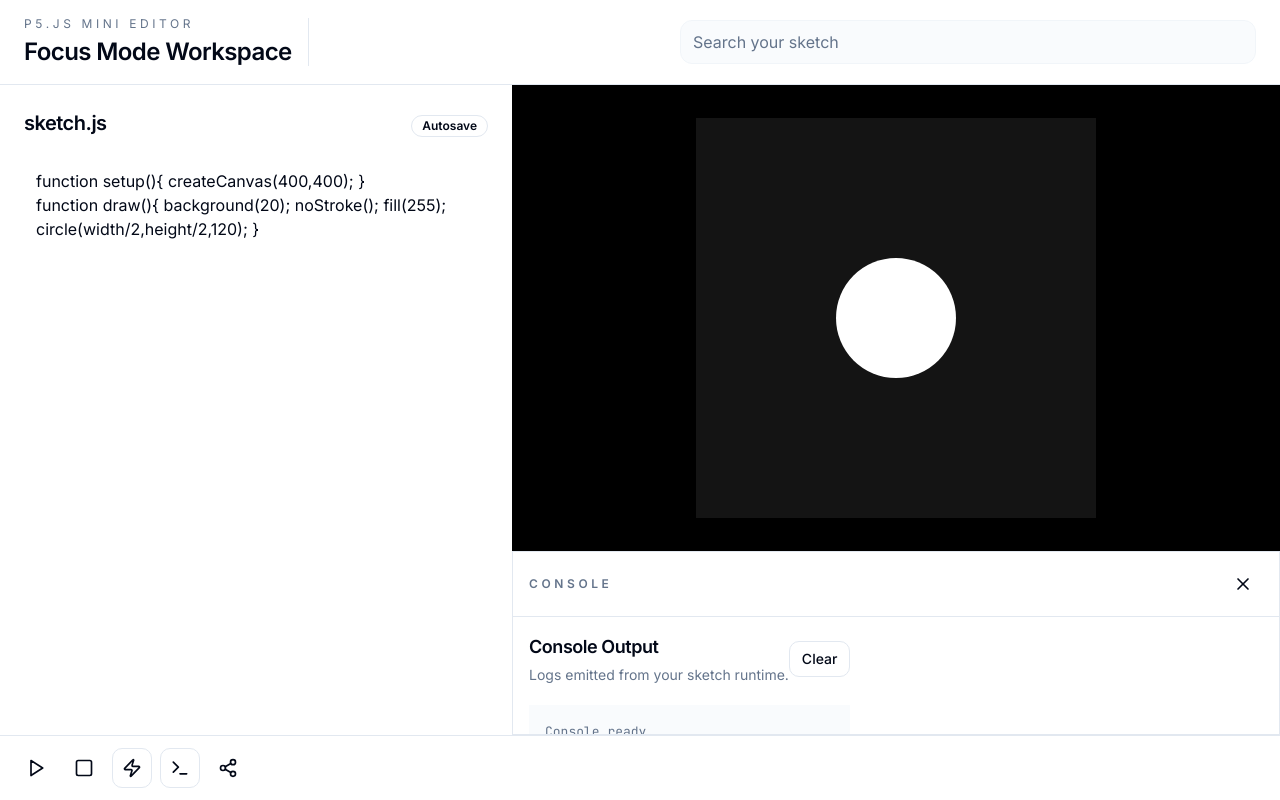
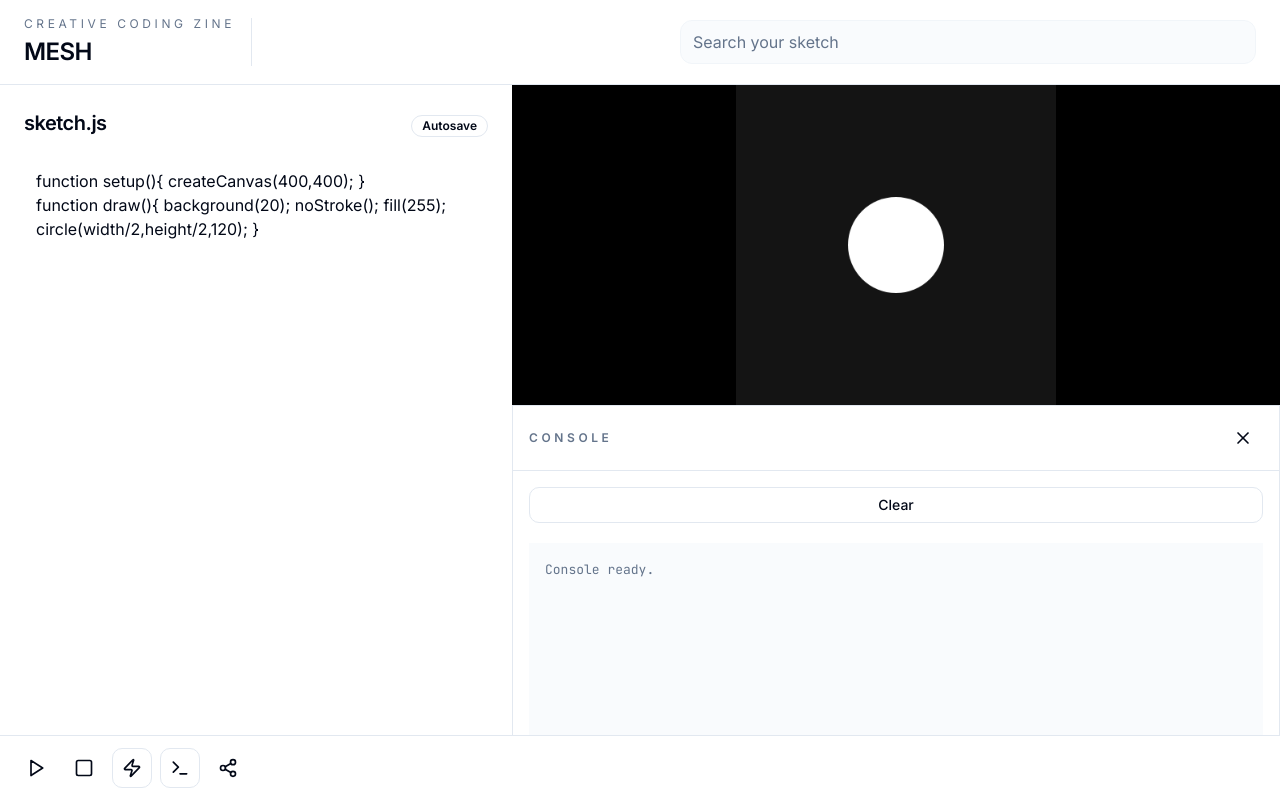
Before and after one commit to eilseq/MESH, a Next.js app: page / in a window 1280 px wide. Both pictures are taken after a click on the button 180 px from the left and 768 px from the top of the page. Built offline with nearby package versions, Linux system fonts and the light colour scheme.

Commit message:
Fix Dock Panels

```diff
--- a/app/page.tsx
+++ b/app/page.tsx
@@ -143,8 +143,8 @@ function Header() {
   return (
     <WorkspaceHeader>
       <WorkspaceHeaderStack>
-        <WorkspaceHeaderMeta>p5.js mini editor</WorkspaceHeaderMeta>
-        <WorkspaceHeaderTitle>Focus Mode Workspace</WorkspaceHeaderTitle>
+        <WorkspaceHeaderMeta>Creative Coding Zine</WorkspaceHeaderMeta>
+        <WorkspaceHeaderTitle>MESH</WorkspaceHeaderTitle>
       </WorkspaceHeaderStack>
       <WorkspaceHeaderSeparator />
       <WorkspaceSearchArea>
--- a/components/BlueskyPost.tsx
+++ b/components/BlueskyPost.tsx
@@ -23,7 +23,7 @@ export default function BlueskyPost() {
   const { canvas } = useEditor();
   const [handle, setHandle] = useState("");
   const [password, setPassword] = useState("");
-  const [caption, setCaption] = useState("p5.js sketch snapshot");
+  const [caption, setCaption] = useState("");
   const [status, setStatus] = useState("");
 
   async function post() {
@@ -47,12 +47,8 @@ export default function BlueskyPost() {
 
   return (
     <DockPanel>
-      <DockPanelHeader
-        title="Post to Bluesky"
-        description="Share a canvas snapshot directly to your Bluesky feed."
-      />
       <DockPanelContent>
-        <DockForm>
+        <DockForm className="flex flex-col justify-between p-1">
           <DockFormGrid>
             <DockFormField>
               <Label htmlFor="bluesky-handle">Handle</Label>
@@ -76,13 +72,14 @@ export default function BlueskyPost() {
               />
             </DockFormField>
           </DockFormGrid>
-          <DockFormField>
+          <DockFormField className="h-60">
             <Label htmlFor="bluesky-caption">Caption</Label>
             <Textarea
               id="bluesky-caption"
+              className="rounded-lg border h-60"
               value={caption}
               onChange={(e) => setCaption(e.target.value)}
-              placeholder="p5.js sketch snapshot"
+              placeholder="Post on Bluesky with caption using the tag #meshArchive to submit artwork..."
               rows={3}
             />
           </DockFormField>
@@ -91,8 +88,8 @@ export default function BlueskyPost() {
             <DockFormStatus>{status || ""}</DockFormStatus>
           </DockFormFooter>
           <DockFormNote>
-            Use a Bluesky <strong>App Password</strong>, not your main account password. Credentials are
-            never stored.
+            Use a Bluesky <strong>App Password</strong>, not your main account
+            password. Credentials are never stored.
           </DockFormNote>
         </DockForm>
       </DockPanelContent>
--- a/components/Console.tsx
+++ b/components/Console.tsx
@@ -16,18 +16,12 @@ export default function Console() {
 
   return (
     <DockPanel>
-      <DockPanelHeader
-        title="Console Output"
-        description="Logs emitted from your sketch runtime."
-        action={
-          <Button size="sm" variant="outline" onClick={clearLogs}>
-            Clear
-          </Button>
-        }
-      />
+      <Button size="sm" variant="outline" onClick={clearLogs}>
+        Clear
+      </Button>
       <DockPanelContent>
         <DockScrollArea>
-          <DockLogOutput value={output} />
+          <DockLogOutput value={output} className="overflow-scroll" />
         </DockScrollArea>
       </DockPanelContent>
     </DockPanel>
--- a/components/ui/dock-panel.tsx
+++ b/components/ui/dock-panel.tsx
@@ -9,7 +9,10 @@ const DockPanel = React.forwardRef<
 >(({ className, ...props }, ref) => (
   <div
     ref={ref}
-    className={cn("flex h-full min-h-[220px] flex-col gap-5", className)}
+    className={cn(
+      "flex h-full w-full min-h-[220px] flex-1 flex-col gap-5",
+      className
+    )}
     {...props}
   />
 ));
--- a/components/ui/workspace.tsx
+++ b/components/ui/workspace.tsx
@@ -253,7 +253,7 @@ const WorkspaceDock = React.forwardRef<
   <div
     ref={ref}
     className={cn(
-      "flex h-64 flex-col overflow-hidden border bg-card",
+      "flex min-h-[440px] flex-col overflow-hidden border bg-card",
       className
     )}
     {...props}
```
